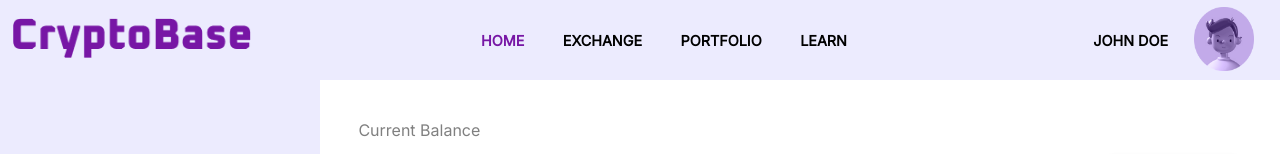
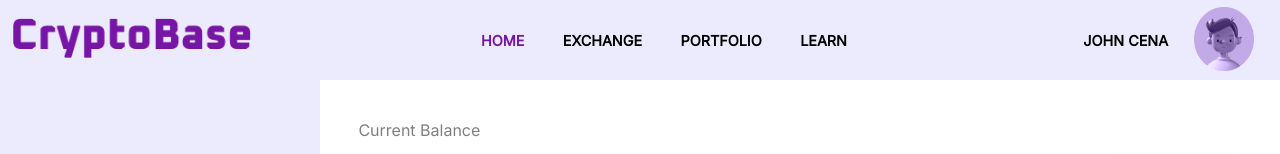
Before and after one commit to DevavratDubale/CryptoBase, a React (Create React App) app: page / in a window 1280 px wide. Shown: the top 154 px of the page. Built offline with nearby package versions, Linux system fonts and the light colour scheme.

Commit message:
name change

```diff
--- a/src/NavBar.js
+++ b/src/NavBar.js
@@ -3,7 +3,7 @@ import dp from './assets/DisplayPicture.png'
 import { Link,NavLink } from "react-router-dom";
 
 const NavBar = () => {
-    var name = "JOHN DOE";
+    var name = "JOHN CENA";
     return (
         <div className="navbar">
             <div className="navbar-logo">
```
